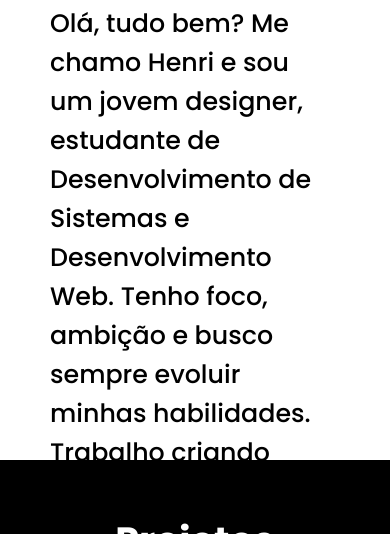
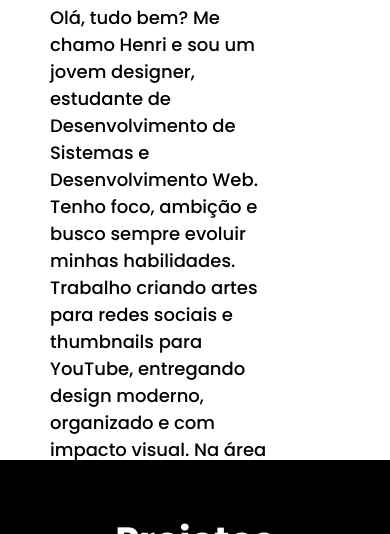
Before and after one commit to HenrikzZ0/Portfolio-HenriCunha, a plain HTML site: page index.html in a window 390 px wide. Shown: the part 310-844 px from the top of the page. Drawn offline with nearby package versions, Linux system fonts and the light colour scheme.

Commit message:
Update index.html

```diff
--- a/index.html
+++ b/index.html
@@ -8,7 +8,7 @@
     <title>Henri Cunha - O seu Designer!</title>
     <style>
         .text {
-            font-size: 3vh;
+            font-size: 24px;
         }
 
         #cont {
@@ -19,7 +19,7 @@
                 width: 100%;
               }
             .text{
-                font-size: 3vh;
+                font-size: 18px;
               }
         }
 
```
